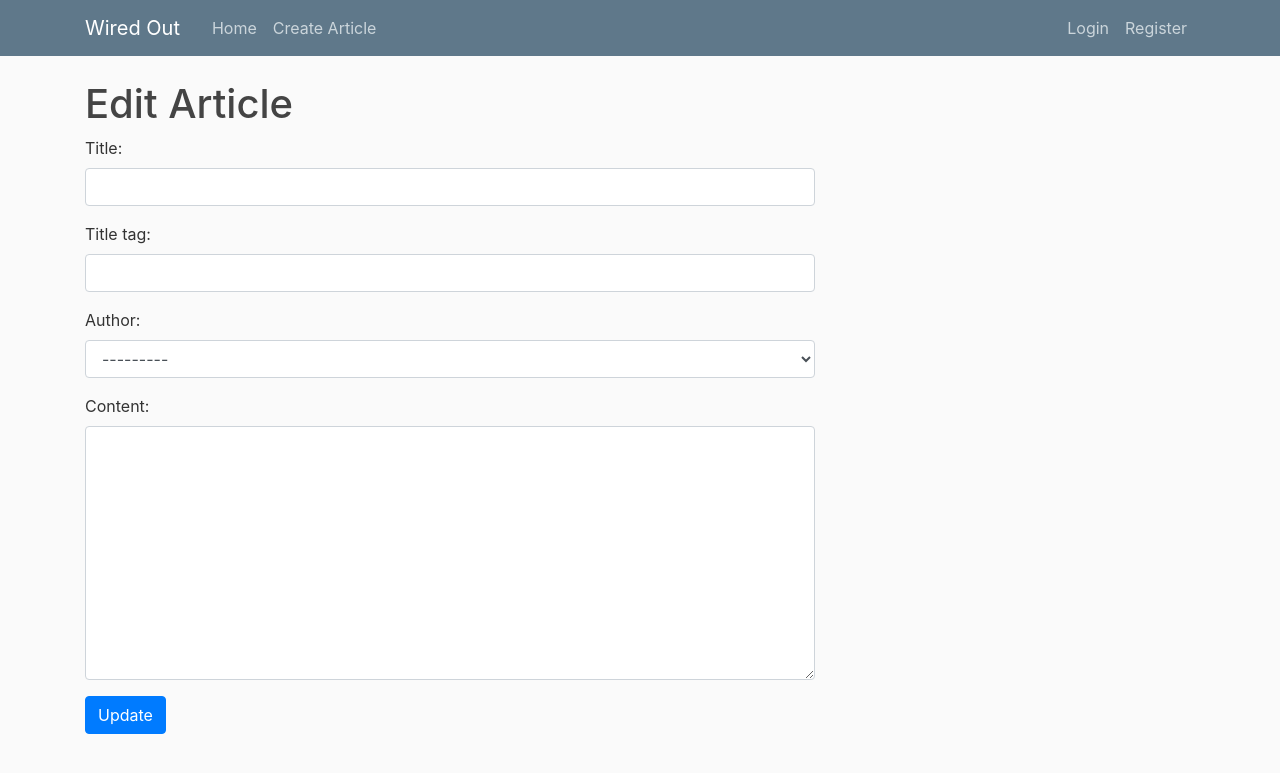
After one commit to Lynch4360/wired_out, a Django app: template templates/updatePost.html in a window 1280 px wide. The commit adds this page. Shown: the top 773 px of the page. Run offline with Django 3.2, Linux system fonts and the light colour scheme; the template is opened without the code that fills it: values that come from a table or form of the project are taken from there, others are empty.

Commit message:
Add View, Url and template for editing a post. create edit button in home.html

```diff
--- a/newsite/forms.py
+++ b/newsite/forms.py
@@ -16,6 +16,5 @@ class PostForm(forms.ModelForm):
             'author': forms.Select(attrs={'class': 'form-control',
                                    'placeholder': ''}),
             'content': forms.Textarea(attrs={'class': 'form-control',
-                                      'placeholder': ''}),
-
+                                      'placeholder': ''})
         }
--- a/newsite/urls.py
+++ b/newsite/urls.py
@@ -7,4 +7,6 @@ urlpatterns = [
          name="post-detail"),
     path('add-post/', newsite_views.PostAdd.as_view(),
          name="post-add"),
+    path('detail/edit/<int:pk>', newsite_views.PostUpdate.as_view(),
+         name='post-update')
 ]
--- a/templates/home.html
+++ b/templates/home.html
@@ -11,6 +11,7 @@
                     </div>
                     <h2><a class="article-title" href="{% url 'post-detail' post.pk %}">{{ post.title }}</a></h2>
                     <p class="article-content">{{ post.content }}</p>
+                    <a href="{% url 'post-update' post.pk %}">Edit</a>
                 </div>
             </article>
         {% endfor %}
--- /dev/null
+++ b/templates/updatePost.html
@@ -0,0 +1,14 @@
+{% extends 'base.html'%}
+{% block title %}Edit Article{% endblock %}
+
+{% block content %}
+
+    <h1>Edit Article</h1>
+    <div class="form-group">
+        <form method="POST">
+            {% csrf_token %}
+            {{ form.as_p }}
+            <button class="btn btn-primary">Update</button>
+    </div>
+
+{% endblock content %}
```
Also changed, not shown: newsite/views.py (+7 -1 lines).
